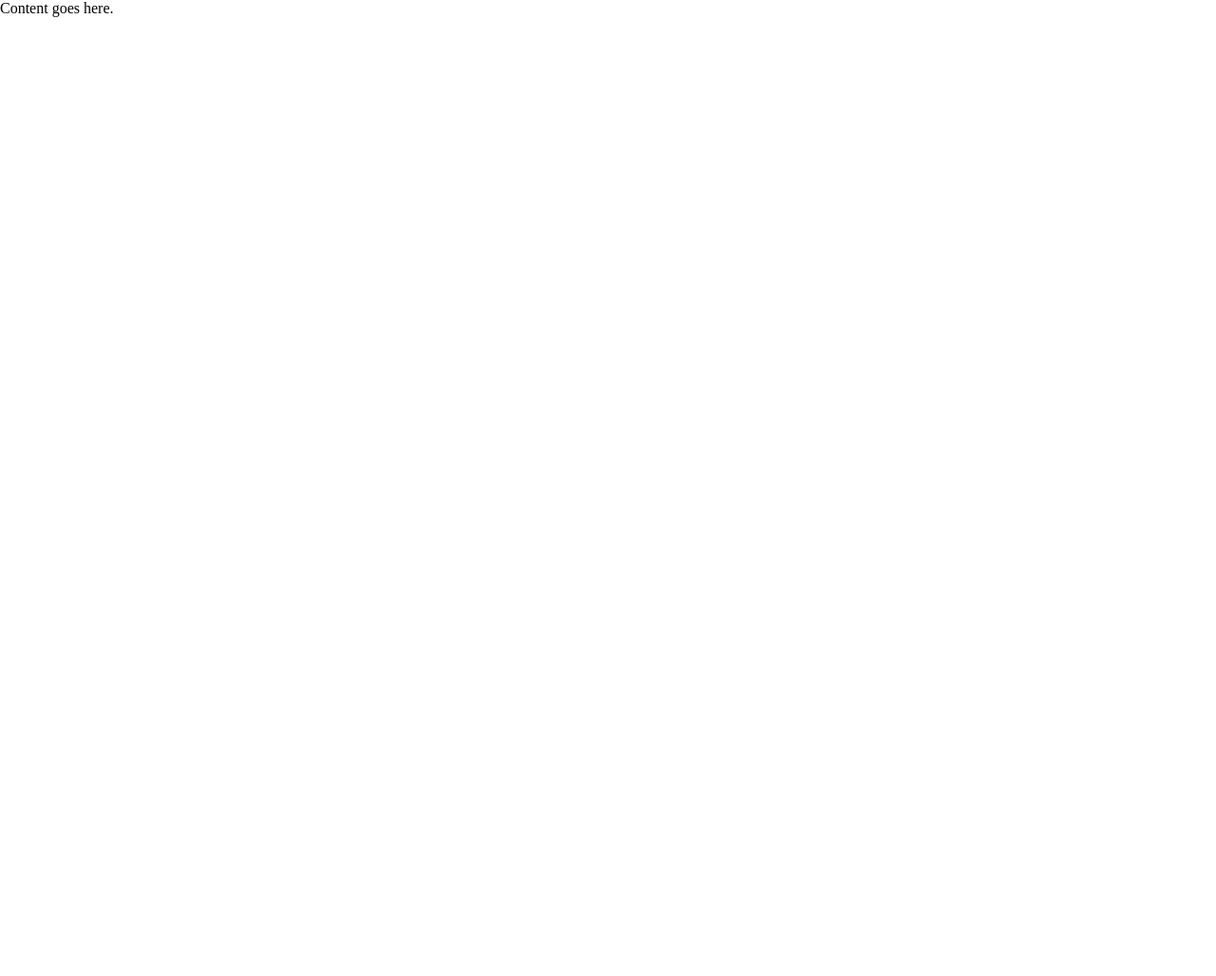
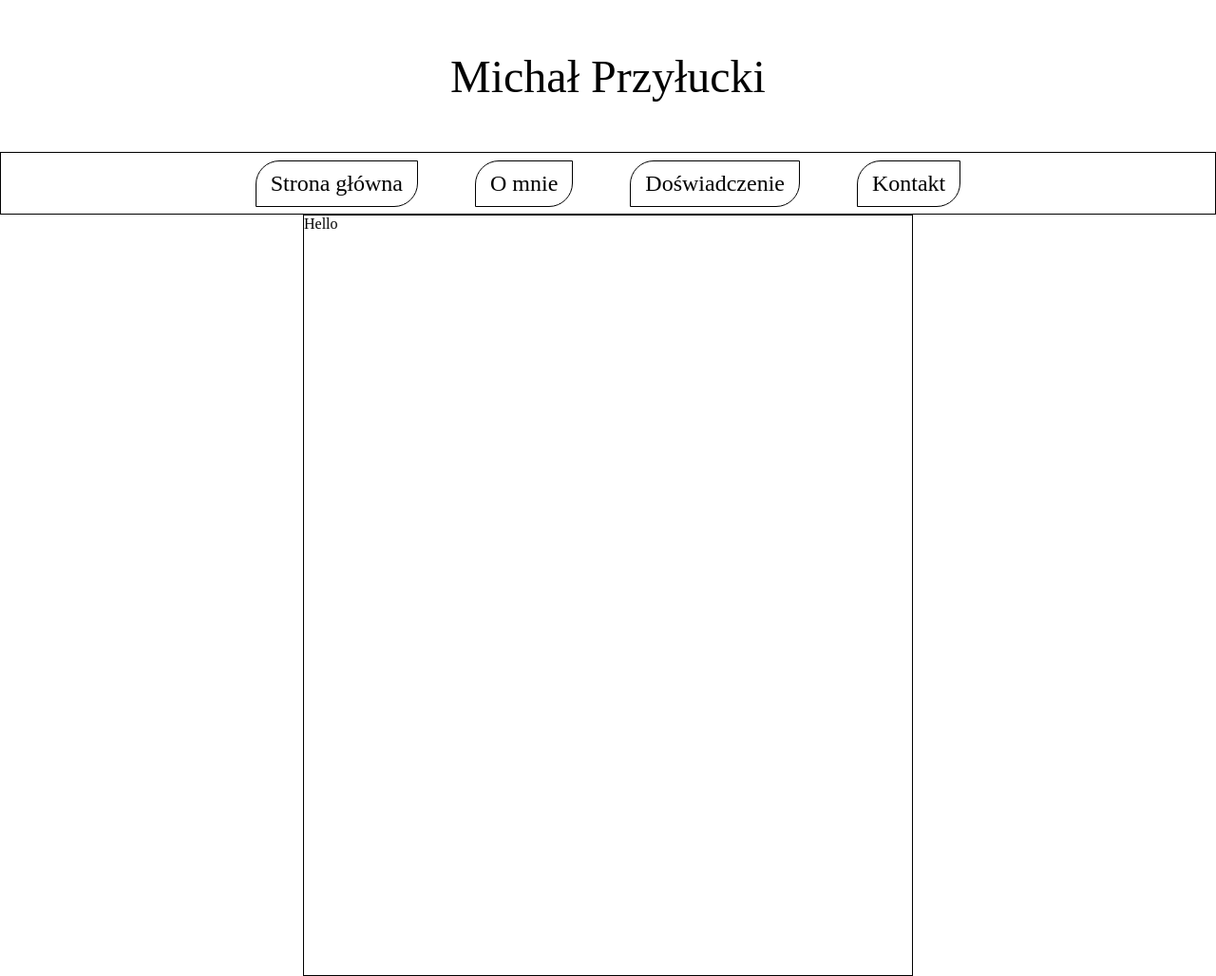
Before and after one commit to MichalPrzyl/projektowanieWWW, a plain HTML site: page index.html in a window 1280 px wide. Shown: the whole page at 95% size. Before the commit the page ends 800 px from the top, so only its background shows below. Drawn offline with Linux system fonts and the light colour scheme.

Commit message:
creating_stucture

```diff
--- a/index.html
+++ b/index.html
@@ -7,7 +7,22 @@
 </head>
 
 <body>
-    Content goes here.
+    <div class="container">
+        <div class="header">
+            <span class="header-span">Michał Przyłucki</span>
+        </div>
+
+        <div class="navbar">
+            <div class="option options">Strona główna</div>
+            <div class="option options">O mnie</div>
+            <div class="option options">Doświadczenie</div>
+            <div class="option options">Kontakt</div>
+        </div>
+
+        <div class="main-content">
+            Hello
+        </div>
+    </div>
 </body>
 
 </html>
--- a/style.css
+++ b/style.css
@@ -1,3 +1,46 @@
 body, html{
     margin: 0;
+    height: 100%;
 }
+
+.container{
+    height: 100%;
+}
+
+.header{
+    display: flex;
+    align-items: center;
+    justify-content: center;
+    height: 20%;
+}
+.header-span{
+    font-size: 3em;
+}
+
+.navbar{
+    border: 1px solid black;
+    display: flex;
+    flex-direction: row;
+    justify-content: center;
+    align-items: center;
+    height: 8%;
+}
+
+.option{
+    margin-left: 30px;
+    margin-right: 30px;
+    border: 1px solid black;
+    padding: 10px 15px 10px 15px;
+    border-radius: 25px 0 25px 0;
+}
+
+.options{
+    font-size: 1.5em;
+}
+
+.main-content{
+    height: 100%;
+    width: 50%;
+    border: 1px solid black;
+    margin: 0 auto;
+}
```
